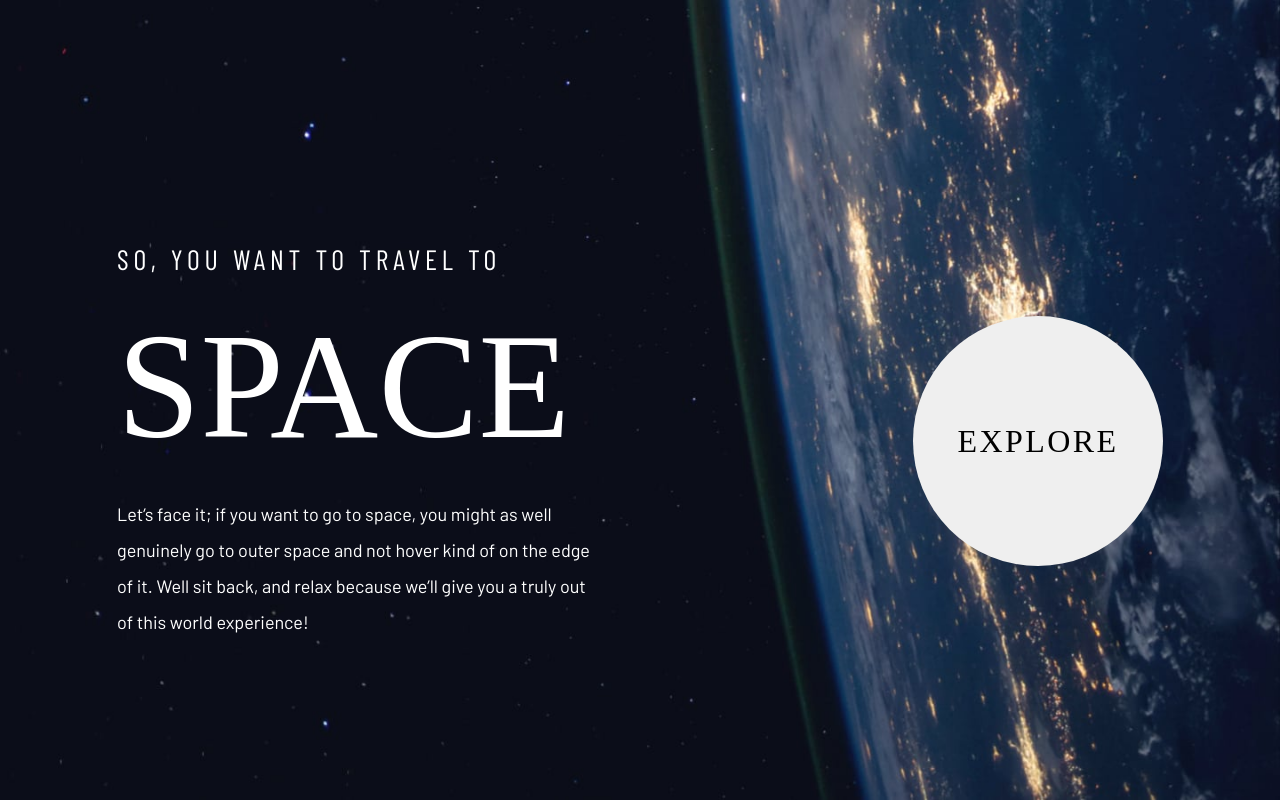
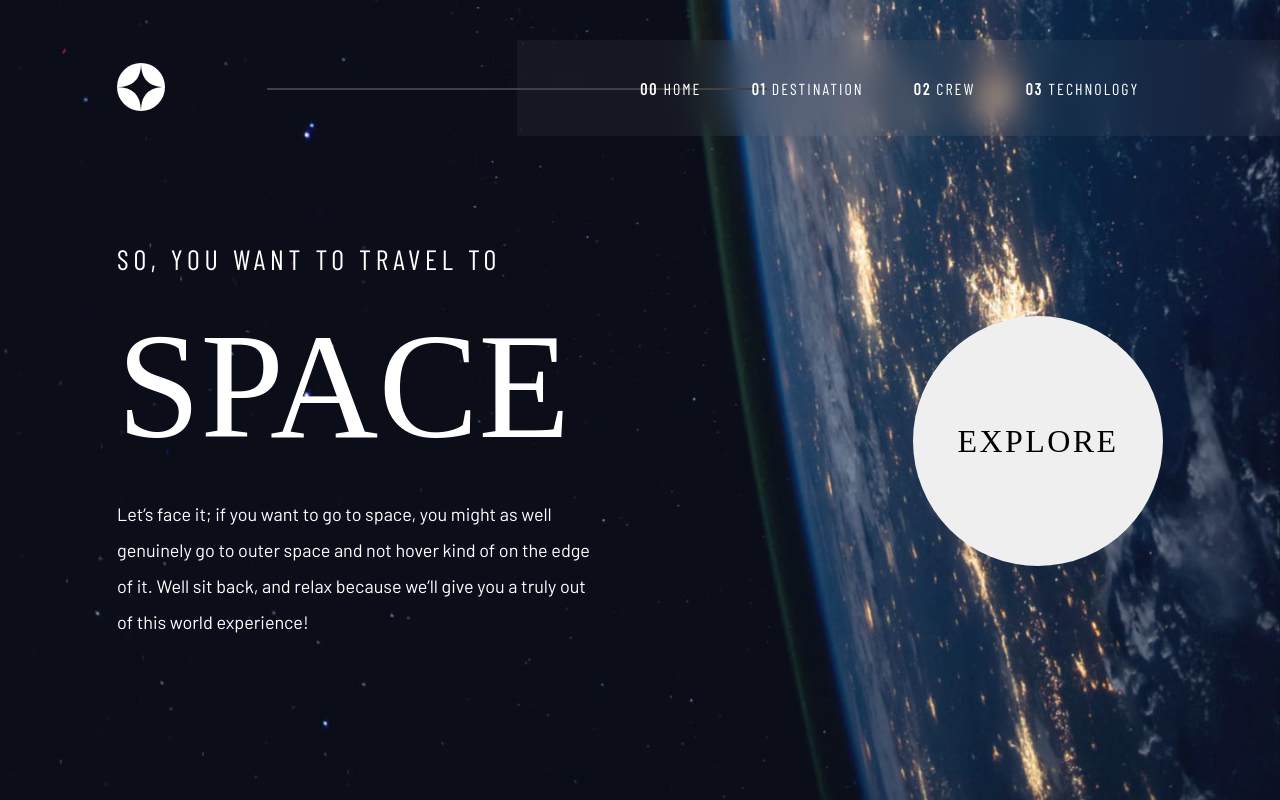
Before and after one commit to AlexW301/space-tourism, a Next.js app: page / in a window 1280 px wide. Built offline with nearby package versions, Linux system fonts and the light colour scheme; a web font is replaced by a local one.

Commit message:
update home page styles

```diff
--- /dev/null
+++ b/components/Menu/Menu.module.scss
@@ -0,0 +1,63 @@
+.navigation {
+    position: fixed;
+    width: 1110px;
+    padding: 0 32px;
+    // CENTERS THE ABSOLUTLEY POSITIONED ELEMENT
+    right: 50%;
+    transform: translateX(50%);
+    //
+    height: 96px;
+    margin-top: 40px;
+
+    display: grid;
+    align-items: center;
+    grid-template-columns: 1fr 1fr;
+}
+
+.navigation .menu {
+    list-style: none;
+    height: 96px;
+    margin: 0;
+    padding: 0;
+    position: relative;
+
+
+    display: flex;
+    align-items: center;
+    gap: 50px;
+}
+
+// ** Background Blur for Nav ** //
+.blur {
+    position: absolute;
+    background-color: #97979715;
+    backdrop-filter: blur(15px);
+    left: -123px;
+    width: 2000px;
+    height: 96px;
+    z-index: -1;
+}
+
+.blur::before {
+    content: "";
+    height: 2px;
+    width: 500px;
+    background-color: rgb(65, 65, 65);
+    position: absolute;
+    top: 50%;
+    transform: translateX(-50%);
+    left: 0;
+}
+
+/********************************************************************************
+// MENU TYPOGRAPHY //
+*********************************************************************************/
+
+.menuText {
+    letter-spacing: 2px;
+    text-transform: uppercase;
+
+    span {
+        font-weight: 600;
+    }
+}
--- /dev/null
+++ b/components/Menu/index.js
@@ -0,0 +1,48 @@
+/* eslint-disable @next/next/no-img-element */
+import styles from "./Menu.module.scss";
+import Link from "next/link";
+
+const Menu = () => {
+  return (
+    <nav className={styles.navigation}>
+      <Link href="/" passHref>
+        <a>
+          <img src="/assets/shared/logo.svg" alt="logo" />
+        </a>
+      </Link>
+      <ul className={styles.menu}>
+        <div className={styles.blur}></div>
+        <li>
+          <Link href="/" passHref>
+            <a className={styles.menuText}>
+              <span>00</span> Home
+            </a>
+          </Link>
+        </li>
+        <li>
+          <Link href="/" passHref>
+            <a className={styles.menuText}>
+              <span>01</span> Destination
+            </a>
+          </Link>
+        </li>
+        <li>
+          <Link href="/" passHref>
+            <a className={styles.menuText}>
+              <span>02</span> Crew
+            </a>
+          </Link>
+        </li>
+        <li>
+          <Link href="/" passHref>
+            <a className={styles.menuText}>
+              <span>03</span> Technology
+            </a>
+          </Link>
+        </li>
+      </ul>
+    </nav>
+  );
+};
+
+export default Menu;
--- a/pages/_app.js
+++ b/pages/_app.js
@@ -1,7 +1,13 @@
-import '../styles/globals.scss'
+import "../styles/globals.scss";
+import Menu from "../components/Menu";
 
 function MyApp({ Component, pageProps }) {
-  return <Component {...pageProps} />
+  return (
+    <>
+      <Menu />
+      <Component {...pageProps} />
+    </>
+  );
 }
 
-export default MyApp
+export default MyApp;
```
